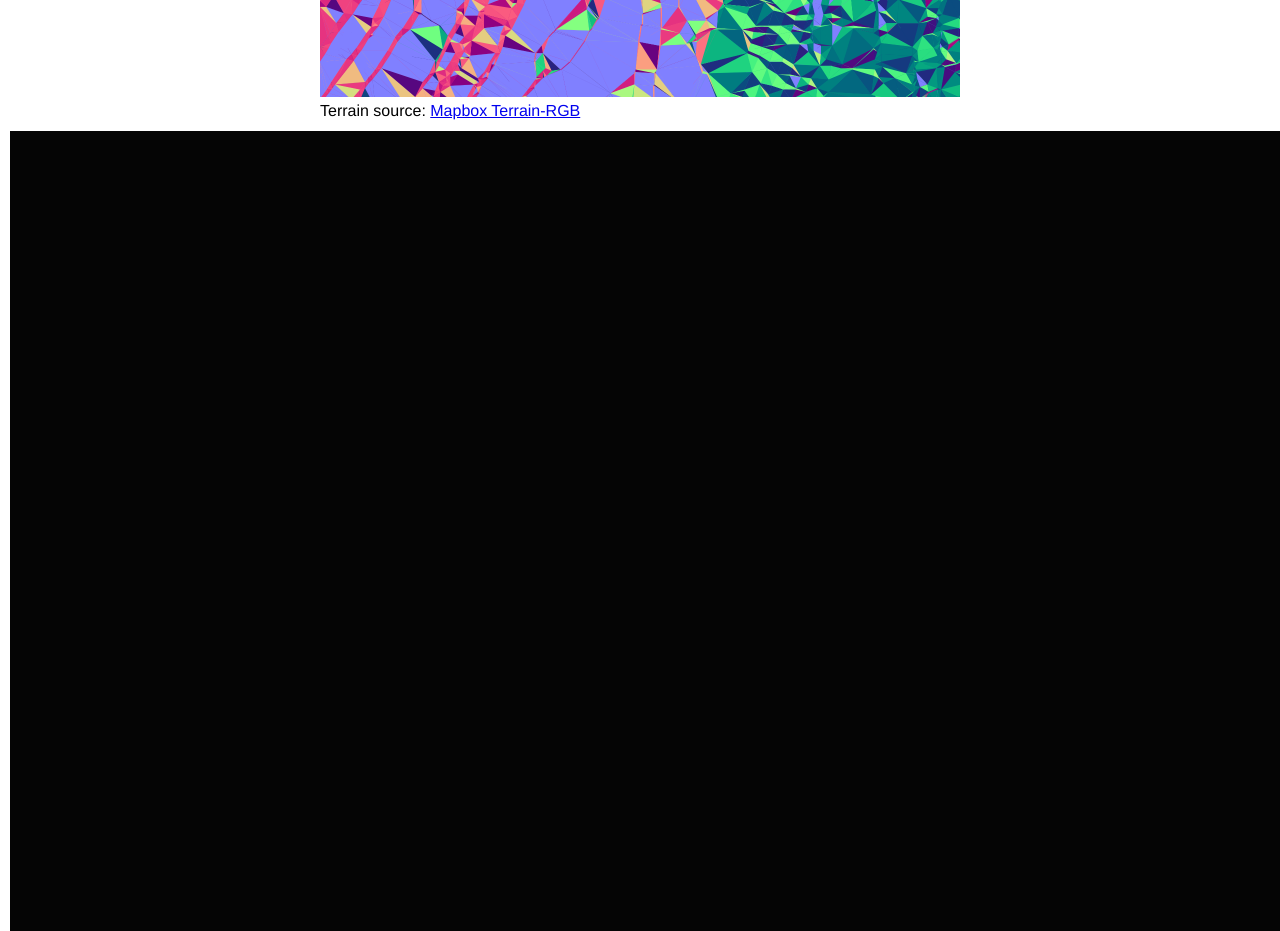
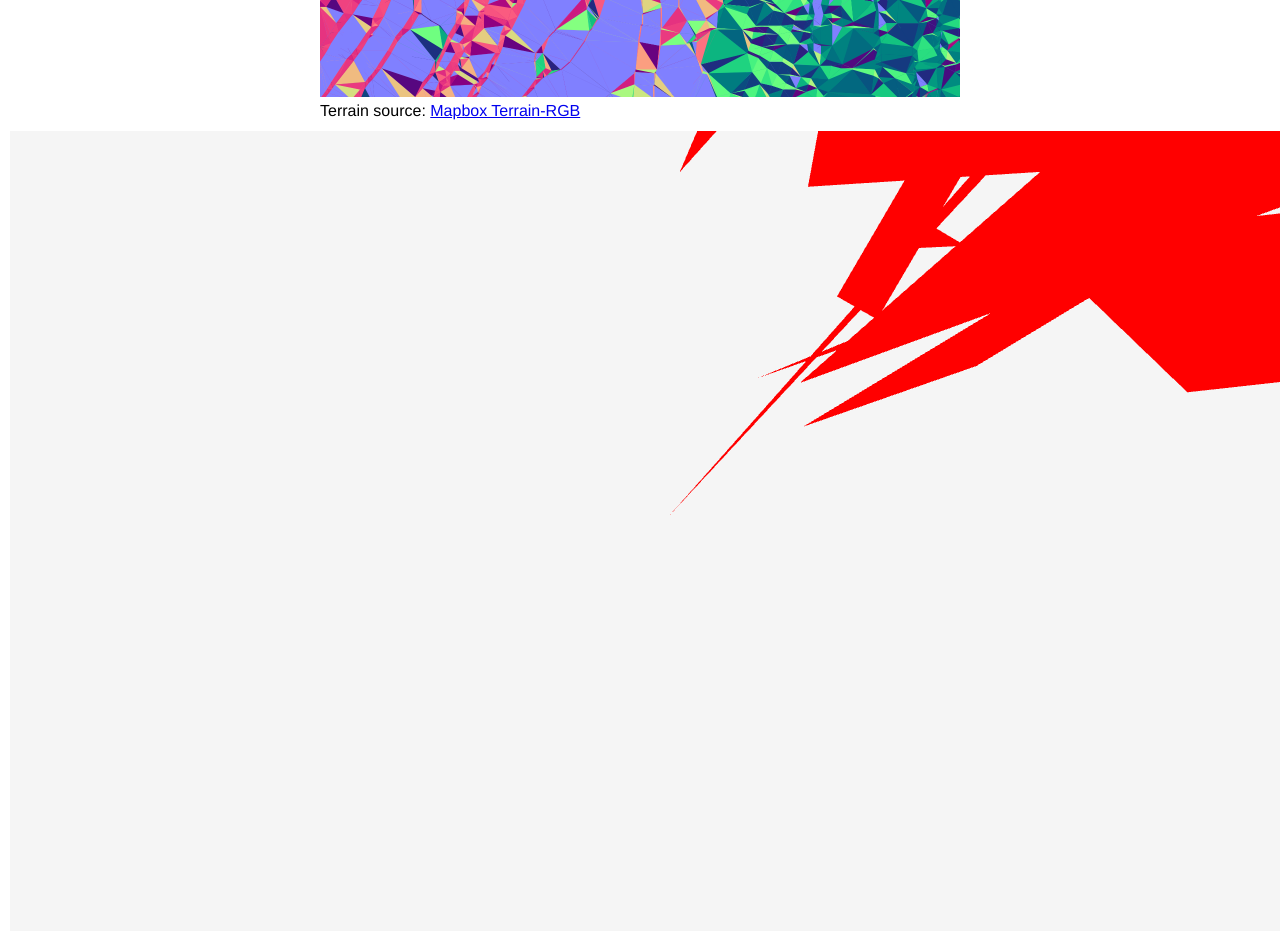
Before and after one commit to dasl/delatin-3js, a website: page index.html in a window 1280 px wide. Shown: the part 620-1551 px from the top of the page. Drawn offline with nearby package versions, Linux system fonts and the light colour scheme.

Commit message:
Update code

```diff
--- a/index.html
+++ b/index.html
@@ -113,6 +113,7 @@ inita();
 
 let tin;
 var triangles;
+var coords;
 
 function start() {
     cancelAnimationFrame(frameId);
@@ -189,7 +190,7 @@ function frame() {
     const percentTriangles = 100 * numTriangles / tin.data.length / 2;
 
     triangles = tin.triangles;
-
+    coords = tin.coords;
     info.innerHTML = `
         <code>${numPoints}</code> points,
         <code>${numTriangles}</code> triangles (<code>${percentTriangles.toFixed(2)}</code>%),
@@ -198,6 +199,9 @@ function frame() {
 
     if (error > minError) frameId = requestAnimationFrame(frame);
     else{
+        console.log(coords)
+        coords = new Float32Array(coords)
+        triangles = new Float32Array(triangles)
         init();
         animate();
     }
@@ -214,11 +218,11 @@ function init() {
 
     //
 
-    camera = new THREE.PerspectiveCamera(75, window.innerWidth/window.innerHeight, 0.1, 1000);
-    camera.position.z = 64;
+    camera = new THREE.PerspectiveCamera( 27, window.innerWidth / window.innerHeight, 1, 3500 );
+	camera.position.z = 10000;
 
     scene = new THREE.Scene();
-    scene.background = new THREE.Color( 0x050505 );
+    scene.background = new THREE.Color( 0xf5f5f5 );
 
     //
 
@@ -228,23 +232,23 @@ function init() {
     //
 
     const geometry = new THREE.BufferGeometry();
+    // create a simple square shape. We duplicate the top left and bottom right
+    // vertices because each vertex needs to appear once per triangle.
+    const vertices = new Float32Array( [
+        -1.0, -1.0,  1.0,
+        1.0, -1.0,  1.0,
+        1.0,  1.0,  1.0,
 
-    const positions = [
-    0,   0, 0,    // v1
-    0, 500, 0,   // v2
-    0, 500, 500  // v3
-    ];
+        1.0,  1.0,  1.0,
+        -1.0,  1.0,  1.0,
+        -1.0, -1.0,  1.0
+    ] );
 
-    geometry.setAttribute( 'position', new THREE.Float32BufferAttribute( triangles, 3 ) );
-    geometry.computeVertexNormals();
-    const material = new THREE.MeshPhongMaterial( {
-					side: THREE.DoubleSide,
-					vertexColors: true
-	} );
-
-    const object = new THREE.Mesh( geometry,  material  );
-    scene.add(object);
-
+    // itemSize = 3 because there are 3 values (components) per vertex
+    geometry.setAttribute( 'position', new THREE.BufferAttribute( triangles, 3 ) );
+    const material = new THREE.MeshBasicMaterial( { color: 0xff0000 } );
+    const mesh = new THREE.Mesh( geometry, material );
+    scene.add(mesh)
     //
 
     renderer = new THREE.WebGLRenderer( { antialias: true } );
```
